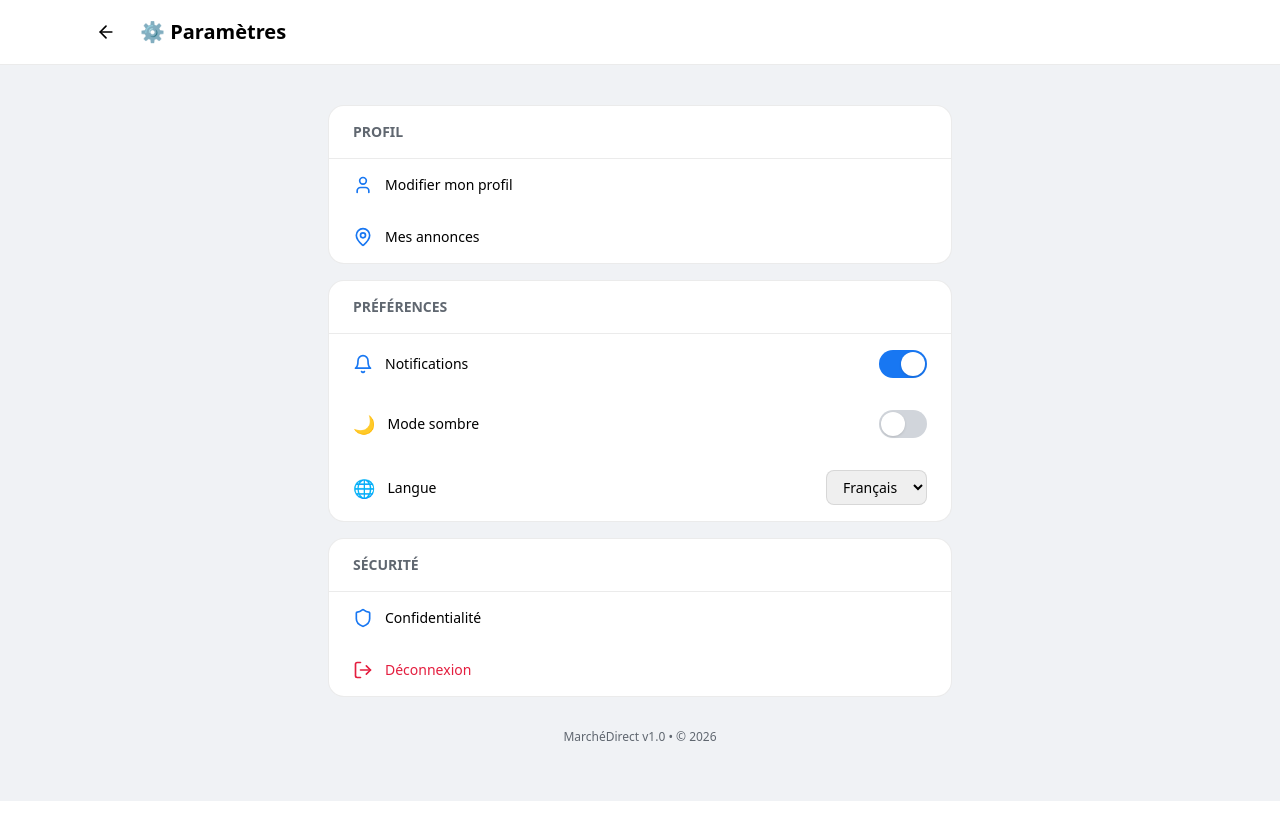
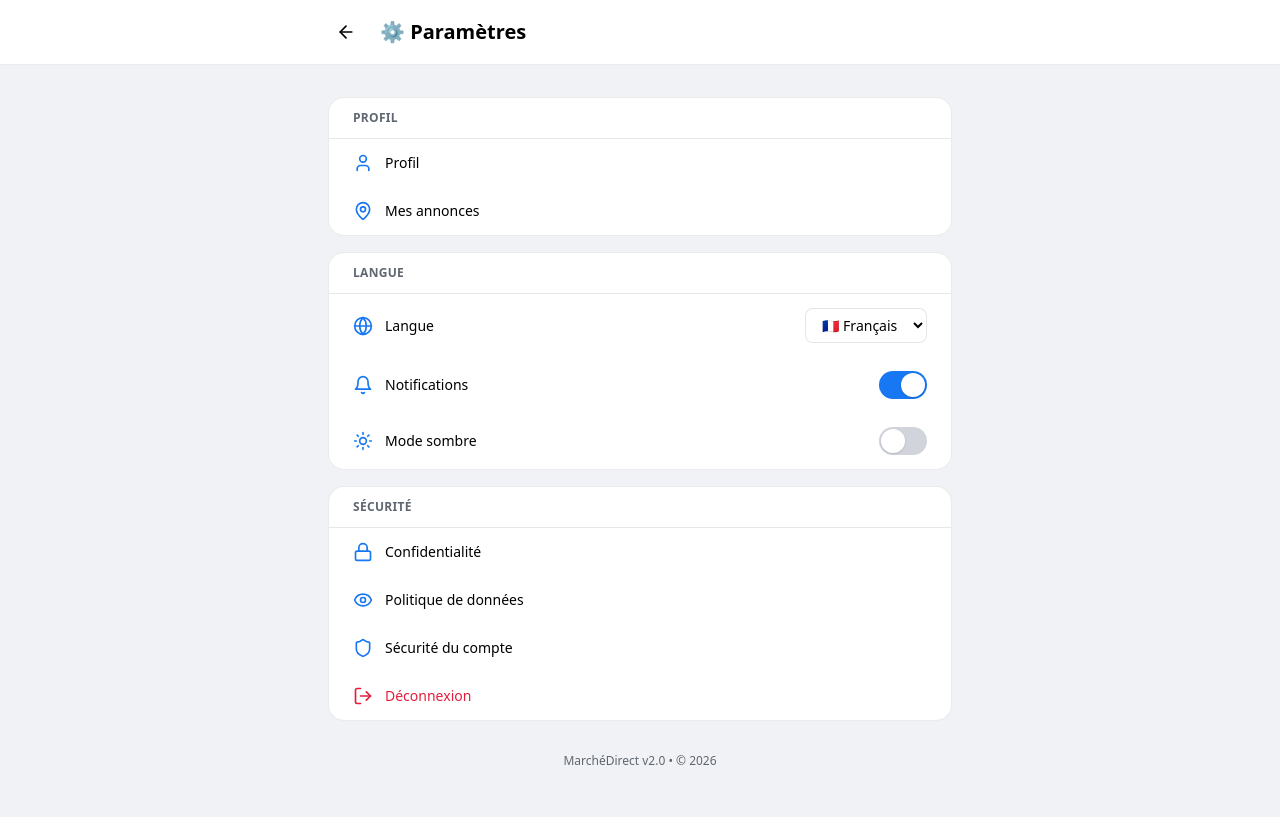
Before and after one commit to phadelvodounou4-ui/E-commerce-site, a Next.js app in the folder frontend/: page /settings in a window 1280 px wide. Built offline with nearby package versions, Linux system fonts and the light colour scheme.

Commit message:
Ajouter page confidentialité et corriger paramètres

```diff
--- /dev/null
+++ b/frontend/src/app/privacy/page.tsx
@@ -0,0 +1,72 @@
+import Link from 'next/link';
+import { ArrowLeft, Shield, Lock, Eye, FileText } from 'lucide-react';
+
+export default function PrivacyPage() {
+  return (
+    <div className="min-h-screen bg-[#f0f2f5]" style={{ fontFamily: 'system-ui, sans-serif' }}>
+      <nav className="sticky top-0 z-30 bg-white border-b border-black/[0.08]">
+        <div className="max-w-4xl mx-auto px-6 h-16 flex items-center gap-4">
+          <Link href="/settings" className="p-2 hover:bg-[#f0f2f5] rounded-lg"><ArrowLeft size={20} /></Link>
+          <h1 className="text-xl font-extrabold flex items-center gap-2"><Shield size={22} className="text-[#1877F2]" /> Confidentialité</h1>
+        </div>
+      </nav>
+
+      <div className="max-w-3xl mx-auto px-6 py-10 space-y-8">
+        <div className="bg-white rounded-2xl border border-black/[0.08] p-6">
+          <h2 className="text-lg font-extrabold mb-4 flex items-center gap-2"><FileText size={20} className="text-[#1877F2]" /> Politique de confidentialité</h2>
+          <p className="text-[#606770] text-sm leading-relaxed mb-4">Dernière mise à jour : 3 juillet 2026</p>
+
+          <div className="space-y-4 text-sm text-[#606770] leading-relaxed">
+            <div>
+              <h3 className="font-semibold text-[#1c1e21] mb-1">1. Collecte des données</h3>
+              <p>Nous collectons votre nom, email, numéro de téléphone et localisation lors de l&apos;inscription. Les photos de produits sont stockées sur Cloudinary.</p>
+            </div>
+            <div>
+              <h3 className="font-semibold text-[#1c1e21] mb-1">2. Utilisation des données</h3>
+              <p>Vos données sont utilisées pour faciliter les transactions entre acheteurs et vendeurs, et pour améliorer votre expérience sur la plateforme.</p>
+            </div>
+            <div>
+              <h3 className="font-semibold text-[#1c1e21] mb-1">3. Protection</h3>
+              <p>Vos mots de passe sont chiffrés avec bcrypt. Les communications sont sécurisées via HTTPS. Nous ne partageons jamais vos données avec des tiers.</p>
+            </div>
+            <div>
+              <h3 className="font-semibold text-[#1c1e21] mb-1">4. Vos droits</h3>
+              <p>Vous pouvez à tout moment modifier ou supprimer vos informations depuis votre dashboard. Contactez-nous pour toute demande.</p>
+            </div>
+            <div>
+              <h3 className="font-semibold text-[#1c1e21] mb-1">5. Cookies</h3>
+              <p>Nous utilisons uniquement des cookies essentiels au fonctionnement du site (connexion, panier). Aucun cookie publicitaire.</p>
+            </div>
+          </div>
+        </div>
+
+        <div className="bg-white rounded-2xl border border-black/[0.08] p-6">
+          <h2 className="text-lg font-extrabold mb-4 flex items-center gap-2"><Lock size={20} className="text-[#1877F2]" /> Sécurité</h2>
+          <ul className="space-y-3 text-sm text-[#606770]">
+            <li className="flex items-start gap-2">🔒 Mots de passe chiffrés avec bcrypt</li>
+            <li className="flex items-start gap-2">🎫 Authentification par token JWT sécurisé</li>
+            <li className="flex items-start gap-2">🔗 Toutes les communications en HTTPS</li>
+            <li className="flex items-start gap-2">☁️ Photos stockées sur Cloudinary (serveurs sécurisés)</li>
+            <li className="flex items-start gap-2">🗄️ Base de données PostgreSQL sur Render</li>
+          </ul>
+        </div>
+
+        <div className="bg-white rounded-2xl border border-black/[0.08] p-6">
+          <h2 className="text-lg font-extrabold mb-4 flex items-center gap-2"><Eye size={20} className="text-[#1877F2]" /> Transparence</h2>
+          <p className="text-[#606770] text-sm leading-relaxed">
+            MarchéDirect est une marketplace locale développée pour connecter acheteurs et vendeurs.
+            Nous ne vendons pas vos données. Nous ne faisons pas de publicité ciblée.
+            Votre confiance est notre priorité.
+          </p>
+        </div>
+
+        <div className="text-center">
+          <p className="text-xs text-[#606770]">
+            Pour toute question : contact@marchedirect.com<br />
+            MarchéDirect © 2026 — Tous droits réservés
+          </p>
+        </div>
+      </div>
+    </div>
+  );
+}
--- a/frontend/src/app/settings/page.tsx
+++ b/frontend/src/app/settings/page.tsx
@@ -1,76 +1,84 @@
 'use client';
-import { useState } from 'react';
+import { useState, useEffect } from 'react';
 import Link from 'next/link';
-import { ArrowLeft, User, MapPin, Bell, Shield, LogOut } from 'lucide-react';
+import { ArrowLeft, User, MapPin, Bell, Shield, LogOut, Moon, Sun, Globe, Lock, Eye } from 'lucide-react';
+import { t } from '@/lib/translations';
 
 export default function SettingsPage() {
   const [darkMode, setDarkMode] = useState(false);
   const [notifications, setNotifications] = useState(true);
   const [language, setLanguage] = useState('fr');
 
+  useEffect(() => {
+    var lang = localStorage.getItem('lang') || 'fr';
+    setLanguage(lang);
+    var dm = localStorage.getItem('darkMode') === 'true';
+    setDarkMode(dm);
+  }, []);
+
+  var changeLanguage = function(lang: string) {
+    setLanguage(lang);
+    localStorage.setItem('lang', lang);
+    window.location.reload();
+  };
+
+  var toggleDarkMode = function() {
+    var newVal = !darkMode;
+    setDarkMode(newVal);
+    localStorage.setItem('darkMode', String(newVal));
+    window.location.reload();
+  };
+
   return (
     <div className="min-h-screen bg-[#f0f2f5]" style={{ fontFamily: 'system-ui, sans-serif' }}>
       <nav className="sticky top-0 z-30 bg-white border-b border-black/[0.08]">
-        <div className="max-w-6xl mx-auto px-6 h-16 flex items-center gap-4">
+        <div className="max-w-2xl mx-auto px-6 h-16 flex items-center gap-4">
           <Link href="/" className="p-2 hover:bg-[#f0f2f5] rounded-lg"><ArrowLeft size={20} /></Link>
-          <h1 className="text-xl font-extrabold">⚙️ Paramètres</h1>
+          <h1 className="text-xl font-extrabold">⚙️ {t('settings')}</h1>
         </div>
       </nav>
 
-      <div className="max-w-2xl mx-auto px-6 py-10 space-y-4">
-        {/* Section Profil */}
+      <div className="max-w-2xl mx-auto px-6 py-8 space-y-4">
         <div className="bg-white rounded-2xl border border-black/[0.08] overflow-hidden">
-          <h3 className="px-6 py-4 text-sm font-semibold text-[#606770] border-b border-black/[0.08]">PROFIL</h3>
-          <Link href="/dashboard" className="flex items-center gap-3 px-6 py-4 hover:bg-[#f0f2f5] transition-colors">
-            <User size={20} className="text-[#1877F2]" /><span className="text-sm">Modifier mon profil</span>
-          </Link>
-          <Link href="/sell" className="flex items-center gap-3 px-6 py-4 hover:bg-[#f0f2f5] transition-colors">
-            <MapPin size={20} className="text-[#1877F2]" /><span className="text-sm">Mes annonces</span>
-          </Link>
+          <h3 className="px-6 py-3 text-xs font-semibold text-[#606770] border-b uppercase tracking-wide">{t('profile')}</h3>
+          <Link href="/dashboard" className="flex items-center gap-3 px-6 py-3.5 hover:bg-[#f0f2f5]"><User size={20} className="text-[#1877F2]" /><span className="text-sm">{t('profile')}</span></Link>
+          <Link href="/sell" className="flex items-center gap-3 px-6 py-3.5 hover:bg-[#f0f2f5]"><MapPin size={20} className="text-[#1877F2]" /><span className="text-sm">{t('myAds')}</span></Link>
         </div>
 
-        {/* Section Préférences */}
         <div className="bg-white rounded-2xl border border-black/[0.08] overflow-hidden">
-          <h3 className="px-6 py-4 text-sm font-semibold text-[#606770] border-b border-black/[0.08]">PRÉFÉRENCES</h3>
-          <div className="flex items-center justify-between px-6 py-4 hover:bg-[#f0f2f5]">
-            <div className="flex items-center gap-3">
-              <Bell size={20} className="text-[#1877F2]" /><span className="text-sm">Notifications</span>
-            </div>
+          <h3 className="px-6 py-3 text-xs font-semibold text-[#606770] border-b uppercase tracking-wide">{t('language')}</h3>
+          <div className="flex items-center justify-between px-6 py-3.5">
+            <div className="flex items-center gap-3"><Globe size={20} className="text-[#1877F2]" /><span className="text-sm">{t('language')}</span></div>
+            <select value={language} onChange={e => changeLanguage(e.target.value)} className="text-sm border border-black/10 rounded-lg px-3 py-1.5 bg-white">
+              <option value="fr">🇫🇷 Français</option>
+              <option value="en">🇬🇧 English</option>
+            </select>
+          </div>
+          <div className="flex items-center justify-between px-6 py-3.5">
+            <div className="flex items-center gap-3"><Bell size={20} className="text-[#1877F2]" /><span className="text-sm">{t('notifications')}</span></div>
             <button onClick={() => setNotifications(!notifications)} className={`w-12 h-7 rounded-full transition-colors ${notifications ? 'bg-[#1877F2]' : 'bg-gray-300'} relative`}>
               <span className={`absolute top-0.5 w-6 h-6 rounded-full bg-white shadow transition-transform ${notifications ? 'left-[22px]' : 'left-0.5'}`}></span>
             </button>
           </div>
-          <div className="flex items-center justify-between px-6 py-4 hover:bg-[#f0f2f5]">
-            <div className="flex items-center gap-3">
-              <span className="text-lg">🌙</span><span className="text-sm">Mode sombre</span>
-            </div>
-            <button onClick={() => setDarkMode(!darkMode)} className={`w-12 h-7 rounded-full transition-colors ${darkMode ? 'bg-[#1877F2]' : 'bg-gray-300'} relative`}>
+          <div className="flex items-center justify-between px-6 py-3.5">
+            <div className="flex items-center gap-3">{darkMode ? <Moon size={20} className="text-[#1877F2]" /> : <Sun size={20} className="text-[#1877F2]" />}<span className="text-sm">{t('darkMode')}</span></div>
+            <button onClick={toggleDarkMode} className={`w-12 h-7 rounded-full transition-colors ${darkMode ? 'bg-[#1877F2]' : 'bg-gray-300'} relative`}>
               <span className={`absolute top-0.5 w-6 h-6 rounded-full bg-white shadow transition-transform ${darkMode ? 'left-[22px]' : 'left-0.5'}`}></span>
             </button>
           </div>
-          <div className="flex items-center justify-between px-6 py-4">
-            <div className="flex items-center gap-3">
-              <span className="text-lg">🌐</span><span className="text-sm">Langue</span>
-            </div>
-            <select value={language} onChange={e => setLanguage(e.target.value)} className="text-sm border border-black/10 rounded-lg px-3 py-1.5">
-              <option value="fr">Français</option>
-              <option value="en">English</option>
-            </select>
+        </div>
+
+        <div className="bg-white rounded-2xl border border-black/[0.08] overflow-hidden">
+          <h3 className="px-6 py-3 text-xs font-semibold text-[#606770] border-b uppercase tracking-wide">{t('security')}</h3>
+          <Link href="/privacy" className="flex items-center gap-3 px-6 py-3.5 hover:bg-[#f0f2f5]"><Lock size={20} className="text-[#1877F2]" /><span className="text-sm">{t('privacy')}</span></Link>
+          <Link href="/privacy" className="flex items-center gap-3 px-6 py-3.5 hover:bg-[#f0f2f5]"><Eye size={20} className="text-[#1877F2]" /><span className="text-sm">{t('dataPolicy')}</span></Link>
+          <Link href="/privacy" className="flex items-center gap-3 px-6 py-3.5 hover:bg-[#f0f2f5]"><Shield size={20} className="text-[#1877F2]" /><span className="text-sm">{t('accountSecurity')}</span></Link>
+          <div className="flex items-center gap-3 px-6 py-3.5 hover:bg-[#fef2f2] transition-colors cursor-pointer">
+            <LogOut size={20} className="text-[#e41e3f]" /><span className="text-sm text-[#e41e3f]">{t('logout')}</span>
           </div>
         </div>
 
-        {/* Section Sécurité */}
-        <div className="bg-white rounded-2xl border border-black/[0.08] overflow-hidden">
-          <h3 className="px-6 py-4 text-sm font-semibold text-[#606770] border-b border-black/[0.08]">SÉCURITÉ</h3>
-          <div className="flex items-center gap-3 px-6 py-4 hover:bg-[#f0f2f5] transition-colors cursor-pointer">
-            <Shield size={20} className="text-[#1877F2]" /><span className="text-sm">Confidentialité</span>
-          </div>
-          <div className="flex items-center gap-3 px-6 py-4 hover:bg-[#fef2f2] transition-colors cursor-pointer">
-            <LogOut size={20} className="text-[#e41e3f]" /><span className="text-sm text-[#e41e3f]">Déconnexion</span>
-          </div>
-        </div>
-
-        <p className="text-center text-xs text-[#606770] py-4">MarchéDirect v1.0 • © 2026</p>
+        <p className="text-center text-xs text-[#606770] py-4">MarchéDirect v2.0 • © 2026</p>
       </div>
     </div>
   );
--- /dev/null
+++ b/frontend/src/lib/translations.ts
@@ -0,0 +1,146 @@
+export const translations: any = {
+  fr: {
+    home: 'Accueil',
+    shop: 'Boutique',
+    sell: 'Vendre',
+    dashboard: 'Dashboard',
+    cart: 'Panier',
+    faq: 'FAQ',
+    settings: 'Paramètres',
+    login: 'Connexion',
+    register: 'Inscription',
+    logout: 'Déconnexion',
+    search: 'Rechercher un produit...',
+    filters: 'Filtres',
+    clear: 'Effacer',
+    results: 'résultats',
+    noProducts: 'Aucun produit trouvé',
+    publish: 'Publier une annonce',
+    myAds: 'Mes annonces',
+    profile: 'Profil',
+    location: 'Localisation',
+    category: 'Catégorie',
+    price: 'Prix',
+    description: 'Description',
+    contact: 'Contact',
+    send: 'Envoyer',
+    welcome: 'Bienvenue',
+    hero: "L'Art du Shopping, juste à côté de chez vous.",
+    heroSub: 'Achetez et vendez en toute confiance.',
+    browse: 'Parcourir les annonces',
+    popularAds: 'Annonces populaires',
+    seeAll: 'Voir tout',
+    noAds: "Vous n'avez pas encore publié d'annonce.",
+    publishFirst: 'Publier ma première annonce',
+    language: 'Langue',
+    darkMode: 'Mode sombre',
+    notifications: 'Notifications',
+    security: 'Sécurité',
+    privacy: 'Confidentialité',
+    dataPolicy: 'Politique de données',
+    accountSecurity: 'Sécurité du compte',
+    marketplace: 'Marketplace locale',
+    footer: 'Tous droits réservés',
+    photo: 'Photo du produit',
+    name: 'Nom du produit',
+    yourName: 'Votre nom',
+    phone: 'Téléphone',
+    city: 'Ville',
+    password: 'Mot de passe',
+    email: 'Email',
+    firstName: 'Prénom',
+    lastName: 'Nom',
+    createAccount: 'Créer mon compte',
+    haveAccount: 'Déjà un compte ?',
+    noAccount: 'Pas encore de compte ?',
+    signIn: 'Se connecter',
+    signUp: "S'inscrire",
+    back: 'Retour',
+    discussion: 'Discussion',
+    typeMessage: 'Votre message...',
+    noMessages: 'Aucun message. Posez une question au vendeur !',
+    addToCart: 'Ajouter au panier',
+    order: 'Commander',
+    total: 'Total',
+    emptyCart: 'Votre panier est vide',
+    continueShopping: 'Continuer mes achats',
+    questions: 'Questions fréquentes',
+  },
+  en: {
+    home: 'Home',
+    shop: 'Shop',
+    sell: 'Sell',
+    dashboard: 'Dashboard',
+    cart: 'Cart',
+    faq: 'FAQ',
+    settings: 'Settings',
+    login: 'Login',
+    register: 'Register',
+    logout: 'Logout',
+    search: 'Search products...',
+    filters: 'Filters',
+    clear: 'Clear',
+    results: 'results',
+    noProducts: 'No products found',
+    publish: 'Publish an ad',
+    myAds: 'My ads',
+    profile: 'Profile',
+    location: 'Location',
+    category: 'Category',
+    price: 'Price',
+    description: 'Description',
+    contact: 'Contact',
+    send: 'Send',
+    welcome: 'Welcome',
+    hero: 'The Art of Shopping, right next door.',
+    heroSub: 'Buy and sell with confidence.',
+    browse: 'Browse ads',
+    popularAds: 'Popular ads',
+    seeAll: 'See all',
+    noAds: "You haven't published any ads yet.",
+    publishFirst: 'Publish my first ad',
+    language: 'Language',
+    darkMode: 'Dark mode',
+    notifications: 'Notifications',
+    security: 'Security',
+    privacy: 'Privacy',
+    dataPolicy: 'Data Policy',
+    accountSecurity: 'Account Security',
+    marketplace: 'Local Marketplace',
+    footer: 'All rights reserved',
+    photo: 'Product photo',
+    name: 'Product name',
+    yourName: 'Your name',
+    phone: 'Phone',
+    city: 'City',
+    password: 'Password',
+    email: 'Email',
+    firstName: 'First name',
+    lastName: 'Last name',
+    createAccount: 'Create account',
+    haveAccount: 'Already have an account?',
+    noAccount: "Don't have an account?",
+    signIn: 'Sign in',
+    signUp: 'Sign up',
+    back: 'Back',
+    discussion: 'Discussion',
+    typeMessage: 'Your message...',
+    noMessages: 'No messages. Ask the seller a question!',
+    addToCart: 'Add to cart',
+    order: 'Order',
+    total: 'Total',
+    emptyCart: 'Your cart is empty',
+    continueShopping: 'Continue shopping',
+    questions: 'Frequently asked questions',
+  }
+};
+
+export function getLang() {
+  if (typeof window === 'undefined') return 'fr';
+  return localStorage.getItem('lang') || 'fr';
+}
+
+export function t(key: string): string {
+  var lang = getLang();
+  return translations[lang]?.[key] || translations.fr[key] || key;
+}
```
